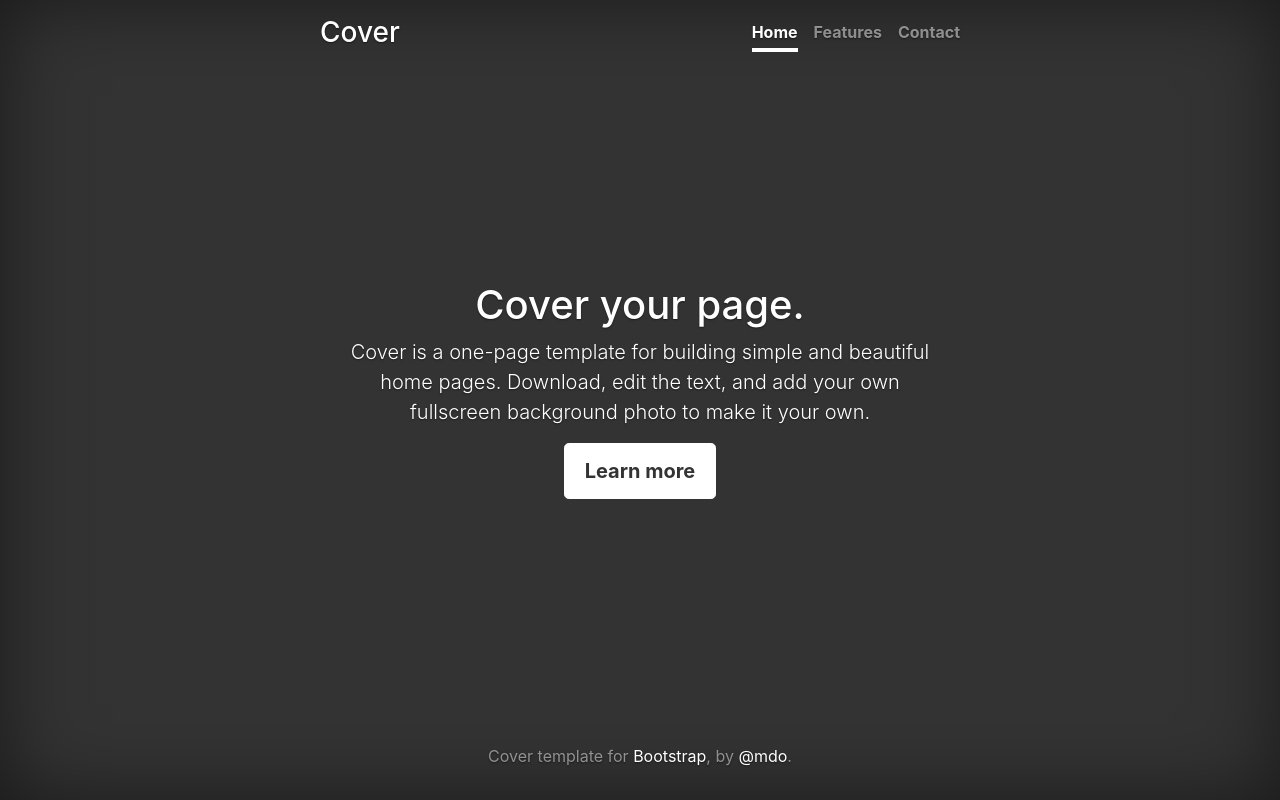
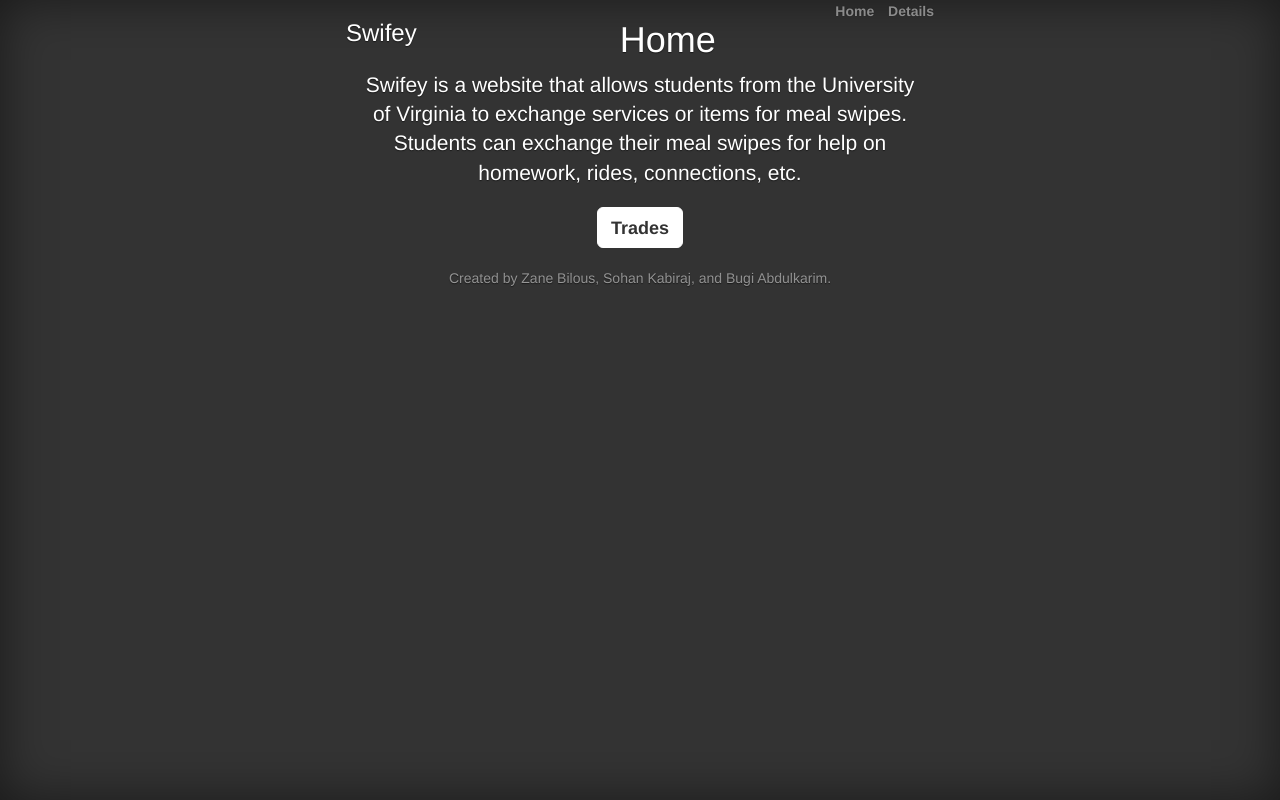
Before and after one commit to Zane-/swifey, a Django app: page / in a window 1280 px wide. Run offline with Django 3.2, Linux system fonts and the light colour scheme; some libraries are stand-ins or nearby versions.

Commit message:
Working on front end. Import requests not working for some reason.

```diff
--- /dev/null
+++ b/web/app/templates/app/details.html
@@ -0,0 +1,6 @@
+{% extends 'app/index.html' %} {% block content %}
+
+<h1 class="cover-heading">Details</h1>
+{{ json }}
+
+{% endblock %}
--- /dev/null
+++ b/web/app/templates/app/home.html
@@ -0,0 +1,10 @@
+{% extends 'app/index.html' %} {% block content %}
+
+<h1 class="cover-heading">Home</h1>
+<p class="lead">Swifey is a website that allows students from the University of Virginia to exchange services or items for meal swipes. Students
+    can exchange their meal swipes for help on homework, rides, connections, etc.
+</p>
+<p class="lead">
+    <a href="{% url 'details' %}" class="btn btn-lg btn-secondary">Trades</a>
+</p>
+{% endblock %}
--- a/web/app/templates/app/index.html
+++ b/web/app/templates/app/index.html
@@ -1,6 +1,6 @@
-{% load static %}
 <!doctype html>
 <html lang="en">
+
 <head>
     <meta charset="utf-8">
     <meta name="viewport" content="width=device-width, initial-scale=1, shrink-to-fit=no">
@@ -8,12 +8,104 @@
     <meta name="author" content="">
     <link rel="icon" href="../../../../favicon.ico">
 
-    <title>Cover Template for Bootstrap</title>
+
+    <title>Swifey</title>
 
     <!-- Bootstrap core CSS -->
-    <link href="{{ STATIC_URL }}/bootstrap/css/bootstrap.css" rel="stylesheet">
+    <link rel="stylesheet" href="https://maxcdn.bootstrapcdn.com/bootstrap/3.3.7/css/bootstrap.min.css" integrity="sha384-BVYiiSIFeK1dGmJRAkycuHAHRg32OmUcww7on3RYdg4Va+PmSTsz/K68vbdEjh4u"
+        crossorigin="anonymous">
     <!-- Custom styles for this template -->
-    <link href="{{ STATIC_URL }}/cover.css" rel="stylesheet">
+    <style>
+        a,
+        a:focus,
+        a:hover {
+            color: #fff;
+        }
+
+
+        .btn-secondary,
+        .btn-secondary:hover,
+        .btn-secondary:focus {
+            color: #333;
+            text-shadow: none;
+            background-color: #fff;
+            border: .05rem solid #fff;
+        }
+
+        html,
+        body {
+            height: 100%;
+            background-color: #333;
+        }
+
+        body {
+            display: -ms-flexbox;
+            display: -webkit-box;
+            display: flex;
+            -ms-flex-pack: center;
+            -webkit-box-pack: center;
+            justify-content: center;
+            color: #fff;
+            text-shadow: 0 .05rem .1rem rgba(0, 0, 0, .5);
+            box-shadow: inset 0 0 5rem rgba(0, 0, 0, .5);
+        }
+
+        .cover-container {
+            max-width: 42em;
+        }
+
+        .masthead {
+            margin-bottom: 2rem;
+        }
+
+        .masthead-brand {
+            margin-bottom: 0;
+        }
+
+        .nav-masthead .nav-link {
+            padding: .25rem 0;
+            font-weight: 700;
+            color: rgba(255, 255, 255, .5);
+            background-color: transparent;
+            border-bottom: .25rem solid transparent;
+        }
+
+        .nav-masthead .nav-link:hover,
+        .nav-masthead .nav-link:focus {
+            border-bottom-color: rgba(255, 255, 255, .25);
+        }
+
+        .nav-masthead .nav-link+.nav-link {
+            margin-left: 1rem;
+        }
+
+        .nav-masthead .active {
+            color: #fff;
+            border-bottom-color: #fff;
+        }
+
+        @media (min-width: 48em) {
+            .masthead-brand {
+                float: left;
+            }
+            .nav-masthead {
+                float: right;
+            }
+        }
+
+        .cover {
+            padding: 0 1.5rem;
+        }
+
+        .cover .btn-lg {
+            padding: .75rem 1.25rem;
+            font-weight: 700;
+        }
+
+        .mastfoot {
+            color: rgba(255, 255, 255, .5);
+        }
+    </style>
 </head>
 
 <body class="text-center">
@@ -21,26 +113,22 @@
     <div class="cover-container d-flex h-100 p-3 mx-auto flex-column">
         <header class="masthead mb-auto">
             <div class="inner">
-          <h3 class="masthead-brand">Cover</h3>
+                <h3 class="masthead-brand">Swifey</h3>
                 <nav class="nav nav-masthead justify-content-center">
-            <a class="nav-link active" href="#">Home</a>
-            <a class="nav-link" href="#">Features</a>
-            <a class="nav-link" href="#">Contact</a>
+                    <a class="nav-link" href="{% url 'home' %}">Home</a>
+                    <a class="nav-link" href="{% url 'details' %}">Details</a>
                 </nav>
             </div>
         </header>
 
         <main role="main" class="inner cover">
-        <h1 class="cover-heading">Cover your page.</h1>
-        <p class="lead">Cover is a one-page template for building simple and beautiful home pages. Download, edit the text, and add your own fullscreen background photo to make it your own.</p>
-        <p class="lead">
-          <a href="#" class="btn btn-lg btn-secondary">Learn more</a>
-        </p>
+                {% block content %}
+                {% endblock %}
         </main>
 
         <footer class="mastfoot mt-auto">
             <div class="inner">
-          <p>Cover template for <a href="https://getbootstrap.com/">Bootstrap</a>, by <a href="https://twitter.com/mdo">@mdo</a>.</p>
+                <p>Created by Zane Bilous, Sohan Kabiraj, and Bugi Abdulkarim.</p>
             </div>
         </footer>
     </div>
@@ -49,9 +137,12 @@
     <!-- Bootstrap core JavaScript
     ================================================== -->
     <!-- Placed at the end of the document so the pages load faster -->
-    <script src="https://code.jquery.com/jquery-3.2.1.slim.min.js" integrity="sha384-KJ3o2DKtIkvYIK3UENzmM7KCkRr/rE9/Qpg6aAZGJwFDMVNA/GpGFF93hXpG5KkN" crossorigin="anonymous"></script>
+    <script src="https://code.jquery.com/jquery-3.2.1.slim.min.js" integrity="sha384-KJ3o2DKtIkvYIK3UENzmM7KCkRr/rE9/Qpg6aAZGJwFDMVNA/GpGFF93hXpG5KkN"
+        crossorigin="anonymous"></script>
     <script>window.jQuery || document.write('<script src="../../assets/js/vendor/jquery-slim.min.js"><\/script>')</script>
     <script src="../../assets/js/vendor/popper.min.js"></script>
-    <script src="https://maxcdn.bootstrapcdn.com/bootstrap/3.3.7/js/bootstrap.min.js" integrity="sha384-Tc5IQib027qvyjSMfHjOMaLkfuWVxZxUPnCJA7l2mCWNIpG9mGCD8wGNIcPD7Txa" crossorigin="anonymous"></script>
+    <script src="https://maxcdn.bootstrapcdn.com/bootstrap/3.3.7/js/bootstrap.min.js" integrity="sha384-Tc5IQib027qvyjSMfHjOMaLkfuWVxZxUPnCJA7l2mCWNIpG9mGCD8wGNIcPD7Txa"
+        crossorigin="anonymous"></script>
 </body>
+
 </html>
--- a/web/app/urls.py
+++ b/web/app/urls.py
@@ -3,5 +3,6 @@
 from django.urls import path
 
 urlpatterns = [
-    path('', views.index, name='index'),
+    path('', views.home, name='home'),
+    path('details', views.details, name='details'),
 ]
--- a/web/app/views.py
+++ b/web/app/views.py
@@ -1,8 +1,13 @@
 from django.shortcuts import render
-from django.http import HttpResponse
+#import requests
+def home(request):
 
-def index(request):
-
-    return render(request, 'app/index.html', {
+    return render(request, 'app/home.html', {
 
     })
+
+def details(request):
+    #json = requests.get('http://exp-api:8000/trades/for_swipes/').json()
+    return render(request, 'app/details.html', {
+        #'json': json,
+    })
```
Lines whose indentation alone changed are shown as unchanged.
